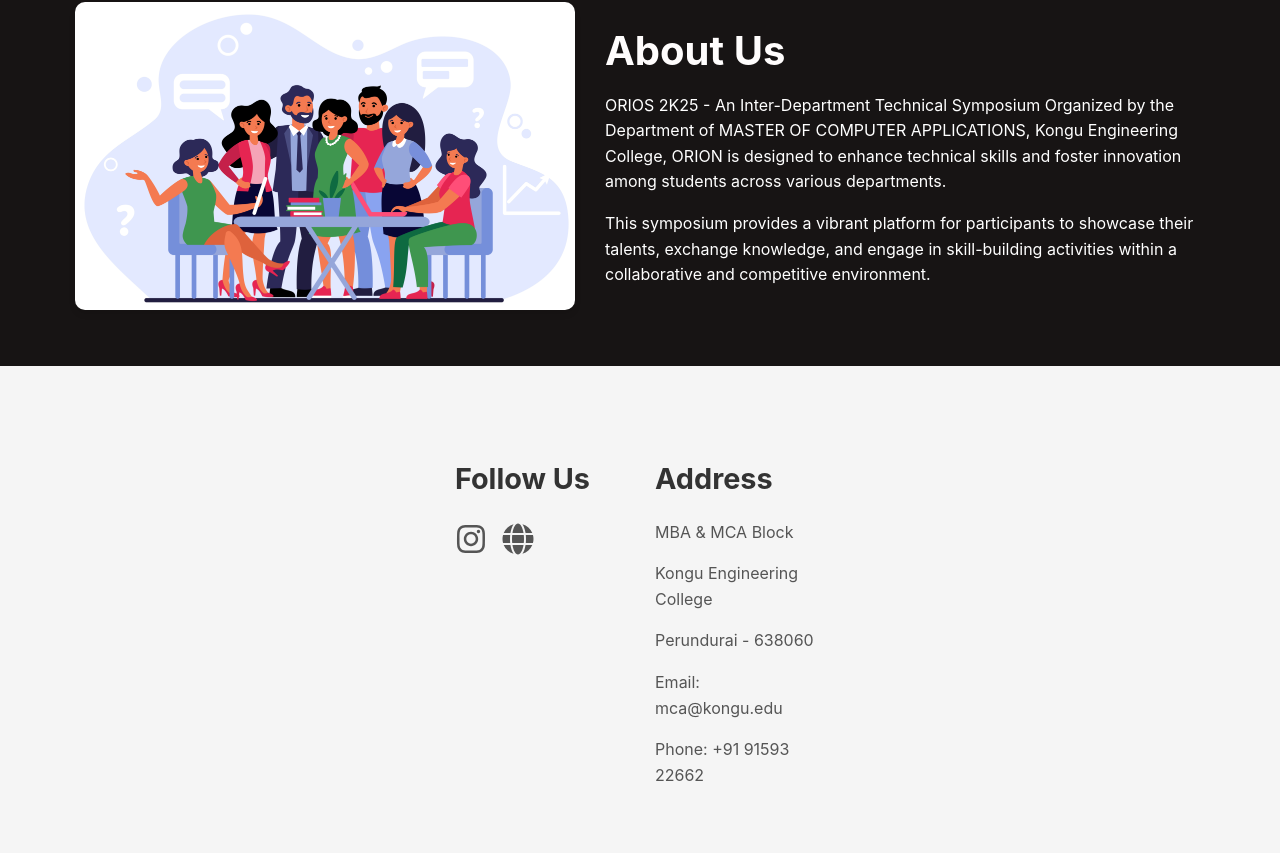
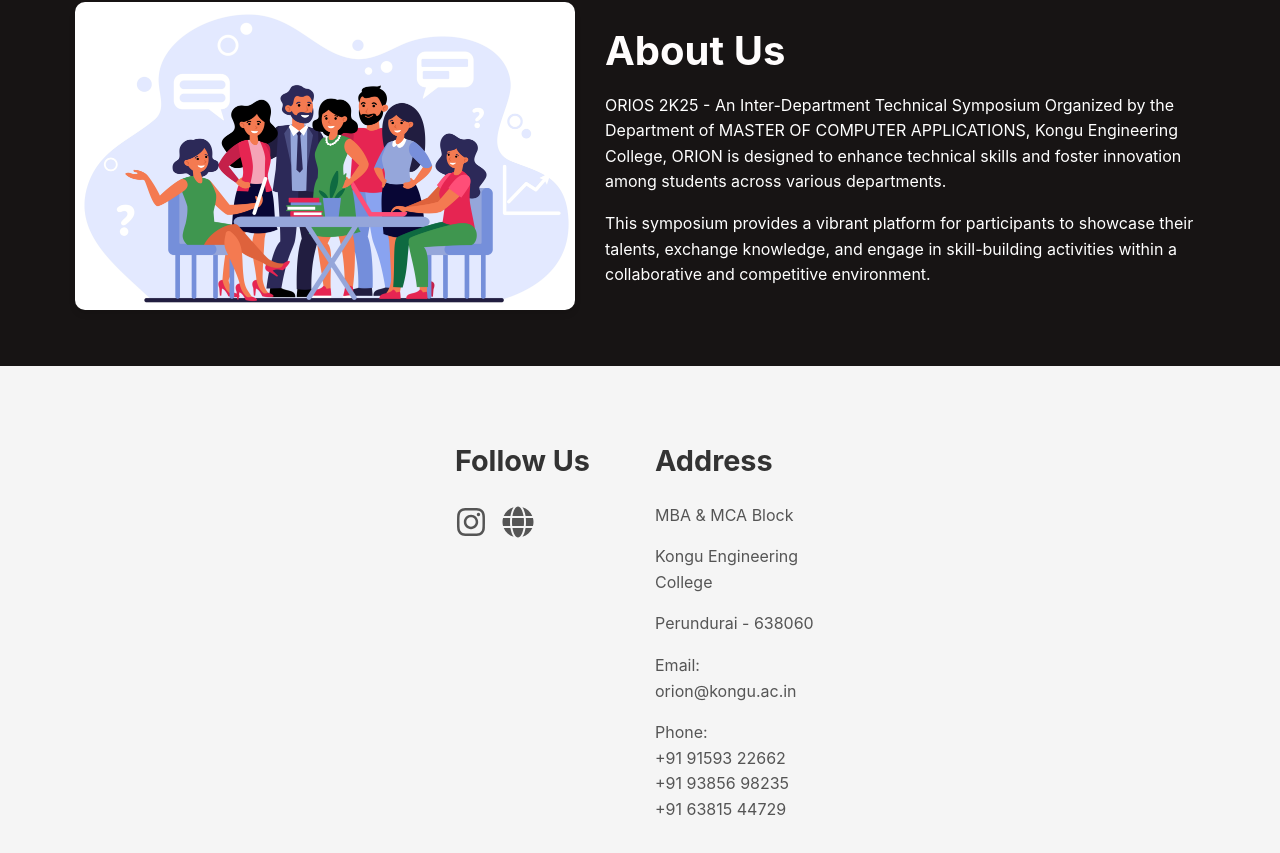
Before and after one commit to imsathishkumar1004/Orion, a React (Vite) app: page / in a window 1280 px wide. Shown: the part 1531-2384 px from the top of the page. Built offline with nearby package versions, Linux system fonts and the light colour scheme.

Commit message:
Update Contact.jsx

```diff
--- a/src/Contact.jsx
+++ b/src/Contact.jsx
@@ -35,8 +35,12 @@ const Contact = () => {
           <p> MBA & MCA Block</p>
           <p>Kongu Engineering College</p>
           <p>Perundurai - 638060</p>
-          <p>Email: mca@kongu.edu</p>
-          <p>Phone: +91 91593 22662</p>
+          <p>Email: orion@kongu.ac.in</p>
+          <p>Phone:
+            <br />+91 91593 22662
+            <br /> +91 93856 98235
+            <br /> +91 63815 44729
+          </p>
         </div>
       </div>
     </div>
```
